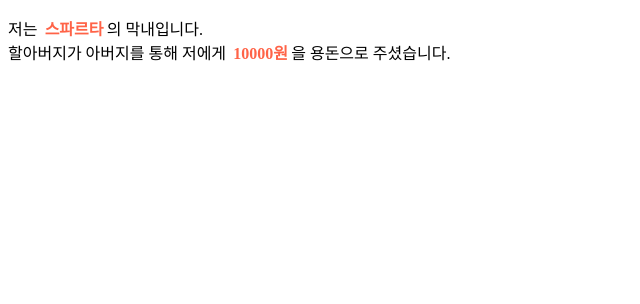
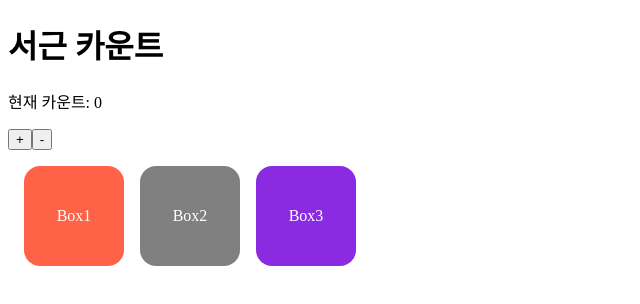
Before and after one commit to Seogun95/react-hook-prac, a React (Create React App) app: page / in a window 1280 px wide. Shown: the top 304 px of the page, without its empty margins (0-640 px from the left). Built offline with nearby package versions, Linux system fonts and the light colour scheme.

Commit message:
feat: about React.memo

```diff
--- a/src/App.js
+++ b/src/App.js
@@ -1,8 +1,39 @@
-import React from 'react';
-import GrandFather from './components/GrandFather';
+import React, { useState } from 'react';
+import styled from 'styled-components';
+import Box1 from './components/Box1';
+import Box2 from './components/Box2';
+import Box3 from './components/Box3';
+
+const FlexDiv = styled.div`
+  display: flex;
+  gap: 1rem;
+  margin: 1rem;
+`;
 
 const App = () => {
-  return <GrandFather />;
+  console.log('App 컴포넌트가 렌더링 되었다.');
+  const [count, setCount] = useState(0);
+  const countUpBtnHandler = () => {
+    setCount(count + 1);
+  };
+
+  const countDownBtnHandler = () => {
+    setCount(count - 1);
+  };
+
+  return (
+    <>
+      <h1>서근 카운트</h1>
+      <p>현재 카운트: {count}</p>
+      <button onClick={countUpBtnHandler}>+</button>
+      <button onClick={countDownBtnHandler}>-</button>
+      <FlexDiv>
+        <Box1 />
+        <Box2 />
+        <Box3 />
+      </FlexDiv>
+    </>
+  );
 };
 
 export default App;
--- /dev/null
+++ b/src/components/Box1.jsx
@@ -0,0 +1,20 @@
+import React from 'react';
+import styled from 'styled-components';
+
+const MyBox = styled.div`
+  display: flex;
+  justify-content: center;
+  align-items: center;
+  width: 100px;
+  height: 100px;
+  color: white;
+  border-radius: 1rem;
+  background-color: tomato;
+`;
+
+const Box1 = () => {
+  console.log('Box1 컴포넌트가 렌더링 되었다.');
+  return <MyBox>Box1</MyBox>;
+};
+
+export default React.memo(Box1);
--- /dev/null
+++ b/src/components/Box2.jsx
@@ -0,0 +1,20 @@
+import React from 'react';
+import styled from 'styled-components';
+
+const MyBox = styled.div`
+  display: flex;
+  justify-content: center;
+  align-items: center;
+  width: 100px;
+  height: 100px;
+  color: white;
+  border-radius: 1rem;
+  background-color: gray;
+`;
+
+const Box2 = () => {
+  console.log('Box2 컴포넌트가 렌더링 되었다.');
+  return <MyBox>Box2</MyBox>;
+};
+
+export default React.memo(Box2);
--- /dev/null
+++ b/src/components/Box3.jsx
@@ -0,0 +1,20 @@
+import React from 'react';
+import styled from 'styled-components';
+
+const MyBox = styled.div`
+  display: flex;
+  justify-content: center;
+  align-items: center;
+  width: 100px;
+  height: 100px;
+  color: white;
+  border-radius: 1rem;
+  background-color: blueviolet;
+`;
+
+const Box3 = () => {
+  console.log('Box3 컴포넌트가 렌더링 되었다.');
+  return <MyBox>Box3</MyBox>;
+};
+
+export default React.memo(Box3);
--- a/src/components/Child.jsx
+++ /dev/null
@@ -1,26 +0,0 @@
-import { React, useContext } from 'react';
-import styled from 'styled-components';
-
-import { FamilyContext } from '../context/FamilyContext';
-
-const MySpan = styled.span`
-  color: tomato;
-  padding: 0 0.2rem;
-  font-weight: bold;
-`;
-
-const Child = () => {
-  const date = useContext(FamilyContext);
-
-  return (
-    <div>
-      <p>
-        저는 <MySpan>{date.houseName}</MySpan>의 막내입니다. <br />
-        할아버지가 아버지를 통해 저에게 <MySpan>{date.pocketMoney}원</MySpan>을
-        용돈으로 주셨습니다.
-      </p>
-    </div>
-  );
-};
-
-export default Child;
--- a/src/components/Father.jsx
+++ /dev/null
@@ -1,9 +0,0 @@
-import React from 'react';
-import Child from './Child';
-
-const Father = ({ houseName, pocketMoney }) => {
-  console.log('Father:', houseName, pocketMoney); // 스파르타 10000
-  return <Child houseName={houseName} pocketMoney={pocketMoney} />;
-};
-
-export default Father;
--- a/src/components/GrandFather.jsx
+++ /dev/null
@@ -1,15 +0,0 @@
-import React from 'react';
-import Father from './Father';
-import { FamilyContext } from '../context/FamilyContext';
-
-const GrandFather = () => {
-  const houseName = '스파르타';
-  const pocketMoney = 10000;
-  return (
-    <FamilyContext.Provider value={{ houseName, pocketMoney }}>
-      <Father />
-    </FamilyContext.Provider>
-  );
-};
-
-export default GrandFather;
--- a/src/context/FamilyContext.jsx
+++ /dev/null
@@ -1,3 +0,0 @@
-import { createContext } from 'react';
-
-export const FamilyContext = createContext(null);
--- a/src/index.js
+++ b/src/index.js
@@ -3,7 +3,7 @@
 import App from './App';
 const root = ReactDOM.createRoot(document.getElementById('root'));
 root.render(
-  <React.StrictMode>
-    <App />
-  </React.StrictMode>
+  // <React.StrictMode>
+  <App />
+  // </React.StrictMode>
 );
```
